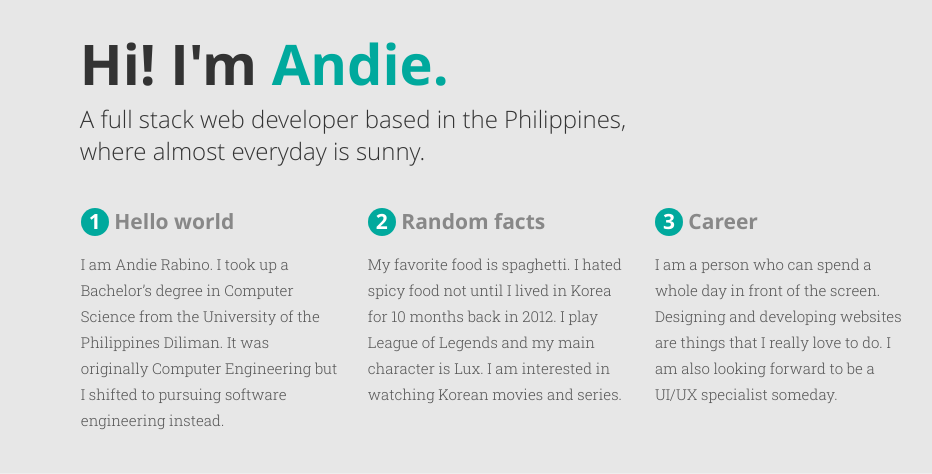
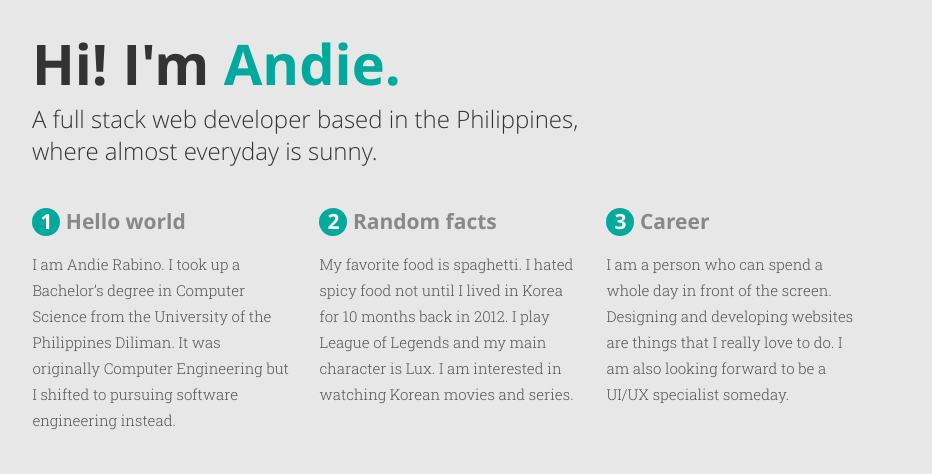
Before and after one commit to heyandie/andierabino, a Django app: page / in a window 1280 px wide. Shown: the part 61-535 px from the top of the page, without its empty margins (182-1114 px from the left). Run offline with Django 3.2, Linux system fonts and the light colour scheme; data comes from the database, SQL or seed files in the repository.

Commit message:
fixed prefix on desktop view

```diff
--- a/templates/index.html
+++ b/templates/index.html
@@ -5,7 +5,7 @@
 
   <div class="grid-container">
     <div class="grid-100">
-      <div class="grid-90 prefix-10 tablet-grid-90 tablet-prefix-5 mobile-grid-90 mobile-prefix-5">
+      <div class="grid-90 prefix-5 tablet-grid-90 tablet-prefix-5 mobile-grid-90 mobile-prefix-5">
         <h1 class="emphasis">Hi! I'm <span class="highlight">Andie.</span></h1>
         <h4 class="text-thin">A full stack web developer based in the Philippines,
           <br>where almost everyday is sunny.
@@ -14,7 +14,7 @@
     </div>
     <br>
     <br>
-    <div class="grid-90 prefix-10 tablet-grid-90 tablet-prefix-5 mobile-grid-90 mobile-prefix-5">
+    <div class="grid-90 prefix-5 tablet-grid-90 tablet-prefix-5 mobile-grid-90 mobile-prefix-5">
       <div class="grid-33">
         <div class="title text-gray"><span class="title-number">1</span> Hello world</div>
         <p class="padded-right-20">
```
